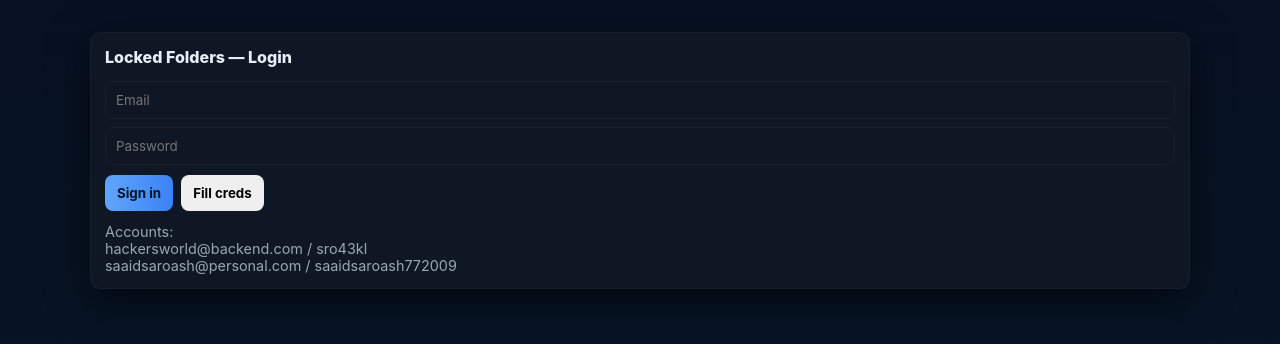
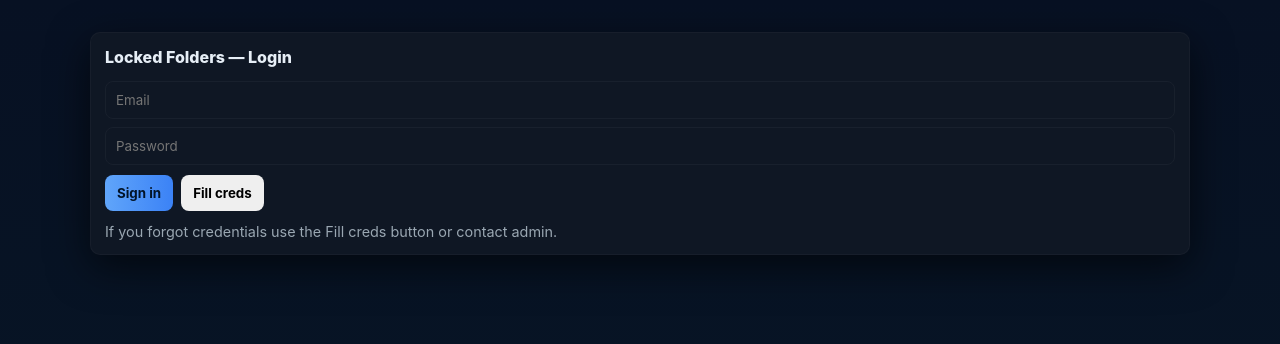
Before and after one commit to Saaid-Saroash/backend, a plain HTML site: page index.html in a window 1280 px wide. Drawn offline with Linux system fonts and the light colour scheme.

Commit message:
Update index.html

```diff
--- a/index.html
+++ b/index.html
@@ -17,10 +17,7 @@
         <button class="btn primary" type="submit">Sign in</button>
         <button type="button" class="btn" onclick="LW.demoFill()">Fill creds</button>
       </div>
-      <div style="margin-top:12px" class="small">Accounts:
-        <div class="small">hackersworld@backend.com / sro43kl</div>
-        <div class="small">saaidsaroash@personal.com / saaidsaroash772009</div>
-      </div>
+      <div style="margin-top:12px" class="small">If you forgot credentials use the Fill creds button or contact admin.</div>
     </form>
   </div>
   <script src="script.js"></script>
```
